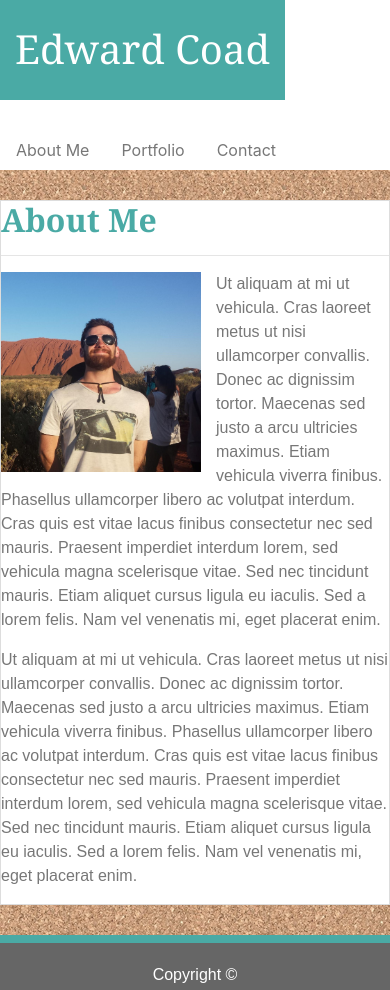
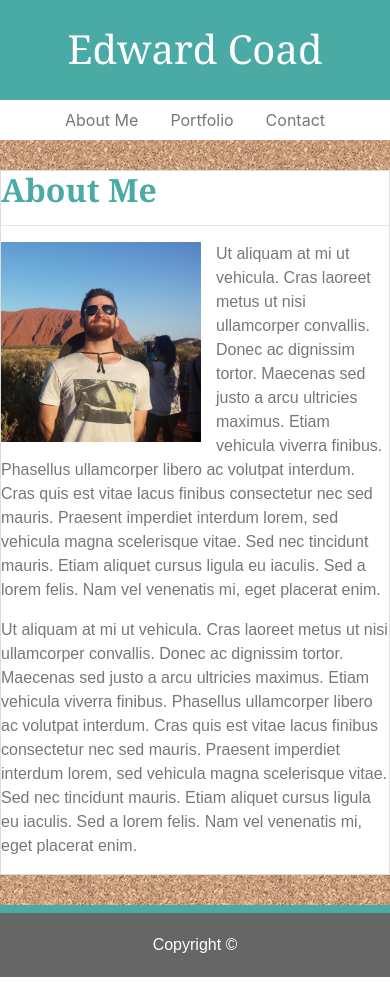
Before and after one commit to EdwardEMC/portfolio, a plain HTML site: page index.html in a window 390 px wide. Drawn offline with Linux system fonts and the light colour scheme.

Commit message:
Aligned navigation when small screen

```diff
--- a/assets/css/style.css
+++ b/assets/css/style.css
@@ -129,4 +129,17 @@ footer {
     .rowmargin {
         margin-top: 0px;
     }
+
+    .nav {
+        justify-content: center;
+    }
+
+    .navbarcustom {
+        padding-top: 0px;
+    }
+
+    .profilename {
+        width: 100%;
+        text-align: center;
+    }
 }
```
